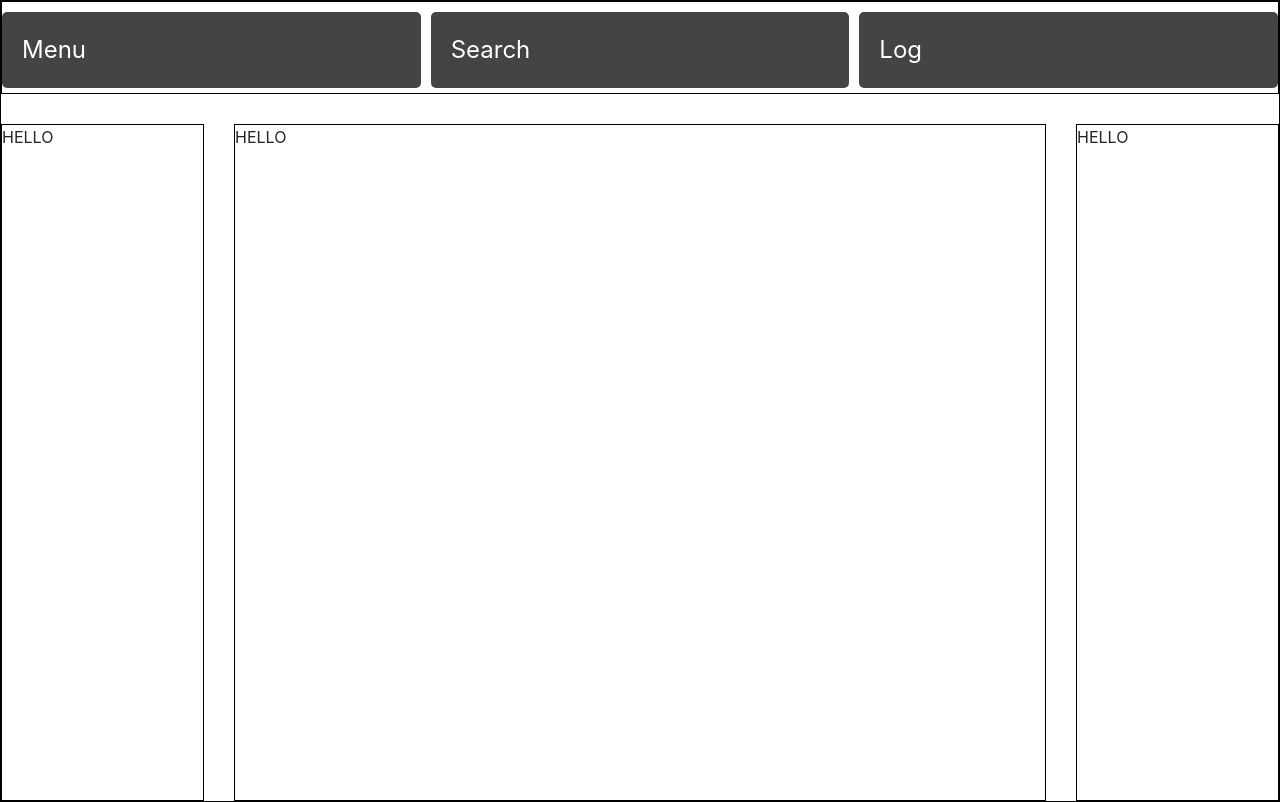
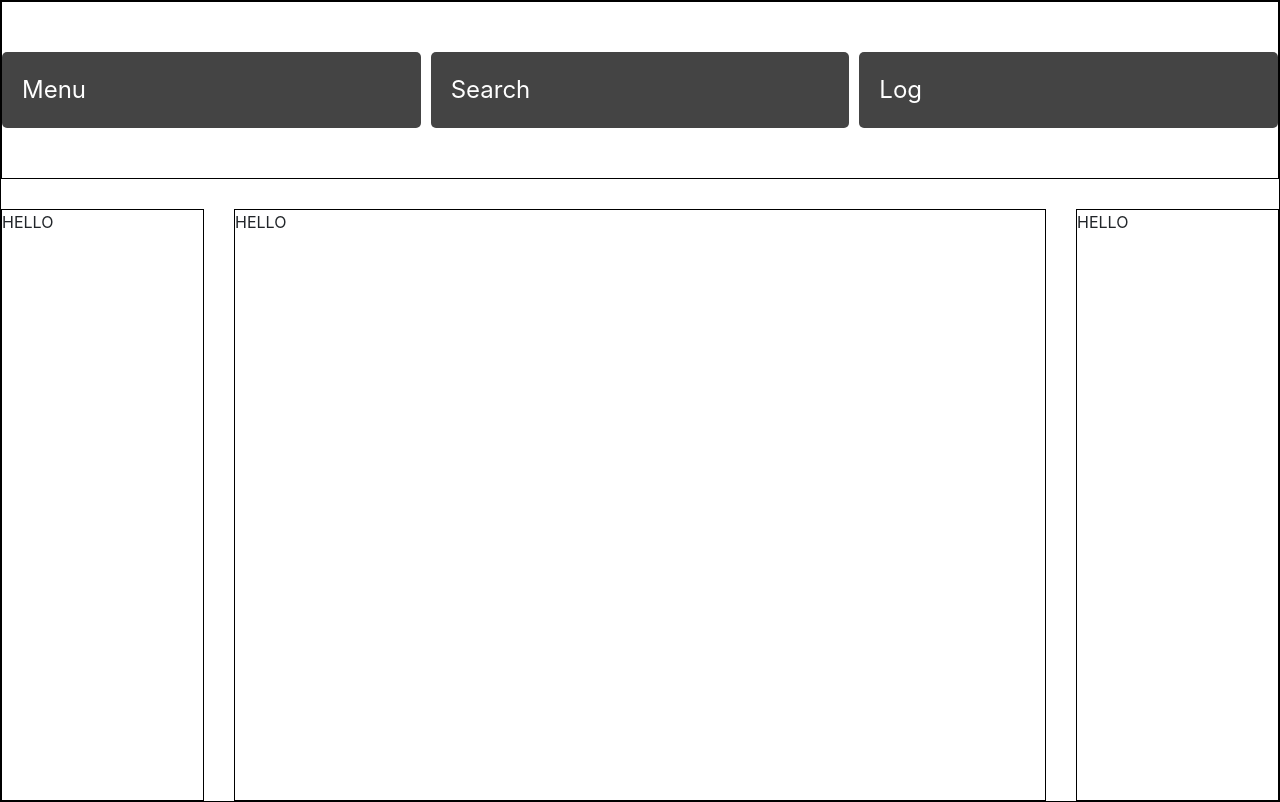
Before and after one commit to cpclark360/my-blog, a React (Create React App) app: page / in a window 1280 px wide. Built offline with nearby package versions, Linux system fonts and the light colour scheme.

Commit message:
Update App.css

```diff
--- a/src/App.css
+++ b/src/App.css
@@ -58,6 +58,6 @@ aside {
   border-radius: 5px;
   padding: 20px;
   font-size: 150%;
-  margin-top: 10px;
-  margin-bottom: 5px;
+  margin-top: 50px;
+  margin-bottom: 50px;
 }
```
